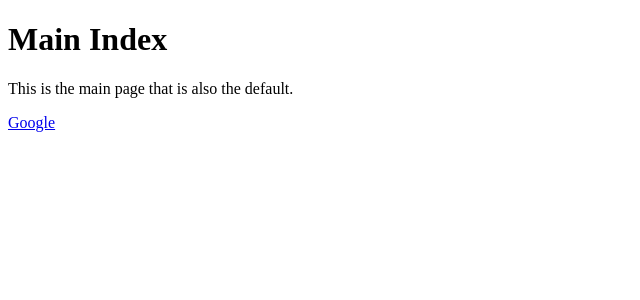
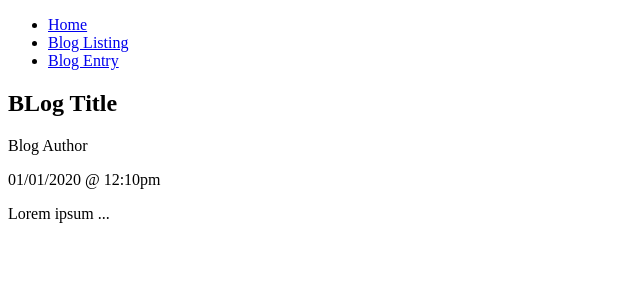
Before and after one commit to A000917542/2019-02-Blog, a PHP site: page /main/readblog in a window 1280 px wide. Shown: the top 300 px of the page, without its empty margins (0-640 px from the left). Run offline with PHP 8.4, Linux system fonts and the light colour scheme.

Commit message:
Templates

```diff
--- a/private/app/controllers/main.php
+++ b/private/app/controllers/main.php
@@ -5,17 +5,35 @@ class Main extends Controller {
     function __construct() {
         parent::__construct();
     }
+
     /*
      * http://localhost/
      */
     function Index () {
-
-        $this->view("template/header");
+        $data = Array("title" => "Index Page");
+        $this->view("template/header", $data);
+        $this->view("template/menu", $data);
         $this->view("main/index");
         $this->view("template/footer");
 
     }
 
+    function ListBlogs () {
+        $data = Array("title" => "Blog Listing");
+        $this->view("template/header", $data);
+        $this->view("template/menu", $data);
+        $this->view("blog/list/index");
+        $this->view("template/footer");
+    }
+
+    function ReadBlog () {
+        $data = Array("title" => "Blog Entry");
+        $this->view("template/header", $data);
+        $this->view("template/menu", $data);
+        $this->view("blog/item/index");
+        $this->view("template/footer");
+    }
+
 }
 
 ?>
--- /dev/null
+++ b/private/app/views/blog/item/index.php
@@ -0,0 +1,8 @@
+<article>
+    <h1>BLog Title</h1>
+    <p>Blog Author</p>
+    <time>01/01/2020 @ 12:10pm</time>
+    <p>
+        Lorem ipsum ...
+    </p>
+</article>
--- /dev/null
+++ b/private/app/views/other/index.php
@@ -0,0 +1 @@
+<h1>Hello from Other</h1>
--- a/private/app/views/template/header.php
+++ b/private/app/views/template/header.php
@@ -4,7 +4,7 @@
         <meta charset="UTF-8">
         <meta name="viewport" content="width=device-width, initial-scale=1.0">
         <meta http-equiv="X-UA-Compatible" content="ie=edge">
-        <title>Example page</title>
+        <title><?php echo($title) ?></title>
         <link rel="stylesheet" href="/public/css/app.css">
     </head>
     <body>
--- /dev/null
+++ b/private/app/views/template/menu.php
@@ -0,0 +1,7 @@
+<nav>
+    <ul>
+        <li><a href="/">Home</a>
+        <li><a href="/main/listblogs">Blog Listing</a>
+        <li><a href="/main/readblog">Blog Entry</a>
+    </ul>
+</nav>
--- a/private/core/classes/controller.php
+++ b/private/core/classes/controller.php
@@ -78,6 +78,8 @@ abstract class Controller {
 
     function view ($path, $data = []) {
 
+        extract($data);
+
         require(ROOT . "/private/app/views/$path.php");
 
     }
```
Also changed, not shown: private/app/views/blog/list/index.php (added, +8 -0 lines).
